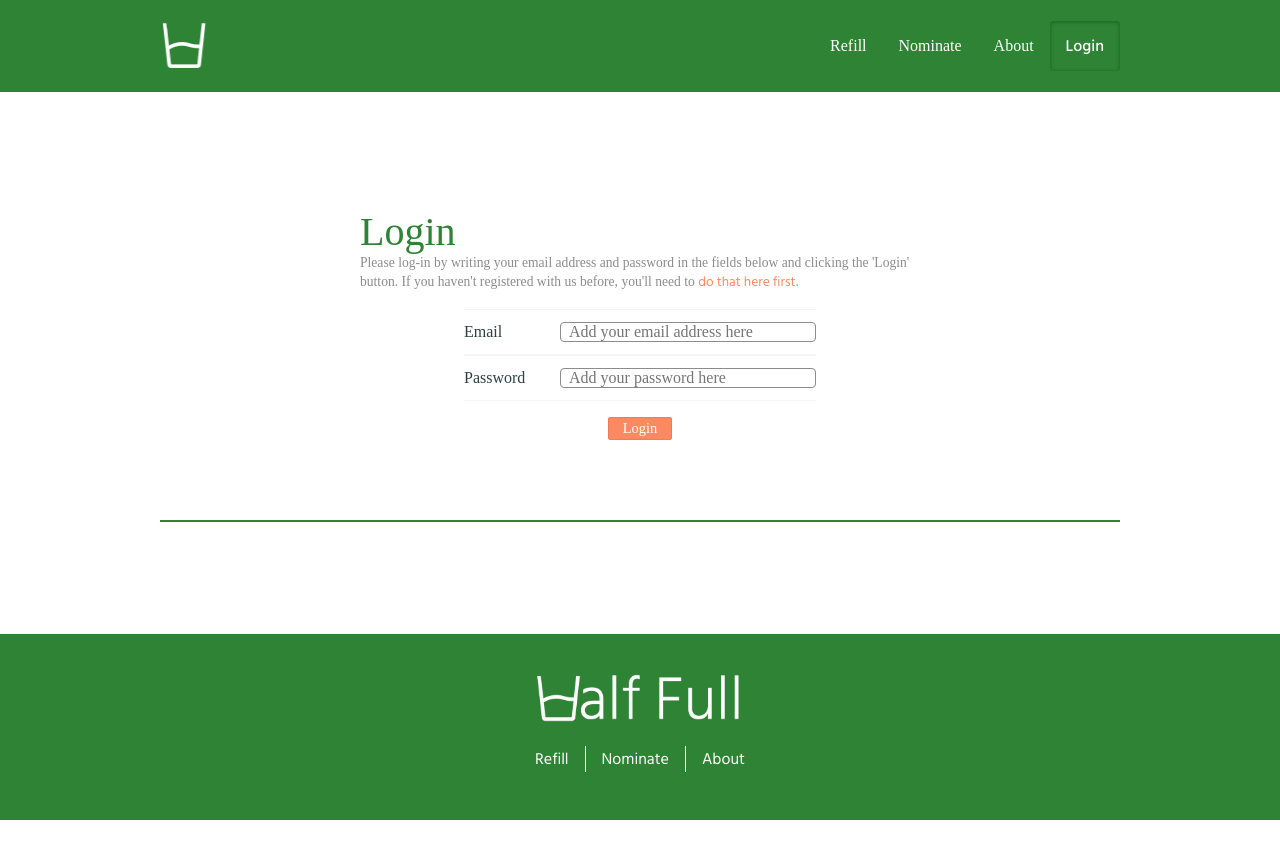
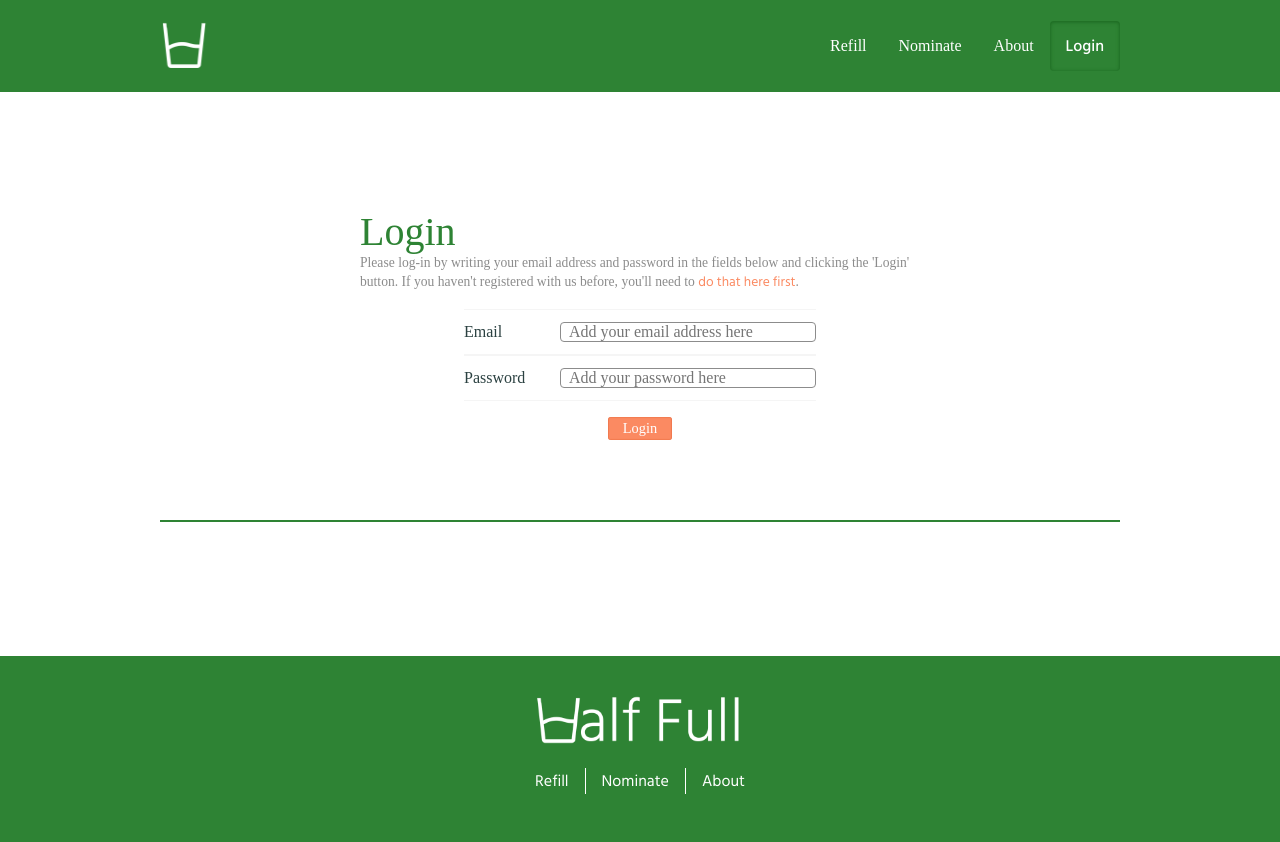
Before and after one commit to effie-fow/half-full-refills-client, a React (Vite) app: page /login in a window 1280 px wide. Before the commit the page ends 820 px from the top, so only its background shows below. Built offline with nearby package versions, Linux system fonts and the light colour scheme; no server answers; a web font is replaced by a local one.

Commit message:
add additional spacing for login-page on large screens

```diff
--- a/src/pages/LoginPage/LoginPage.scss
+++ b/src/pages/LoginPage/LoginPage.scss
@@ -13,6 +13,10 @@
   max-width: display.$desktop-max-width;
   @include padding.top-bottom(4rem, 3rem);
   @include padding.sides;
+
+  @include breakpoints.desktop {
+    min-height: 70vh;
+  }
 
   @include breakpoints.large-phone {
     margin-bottom: 0;
```
